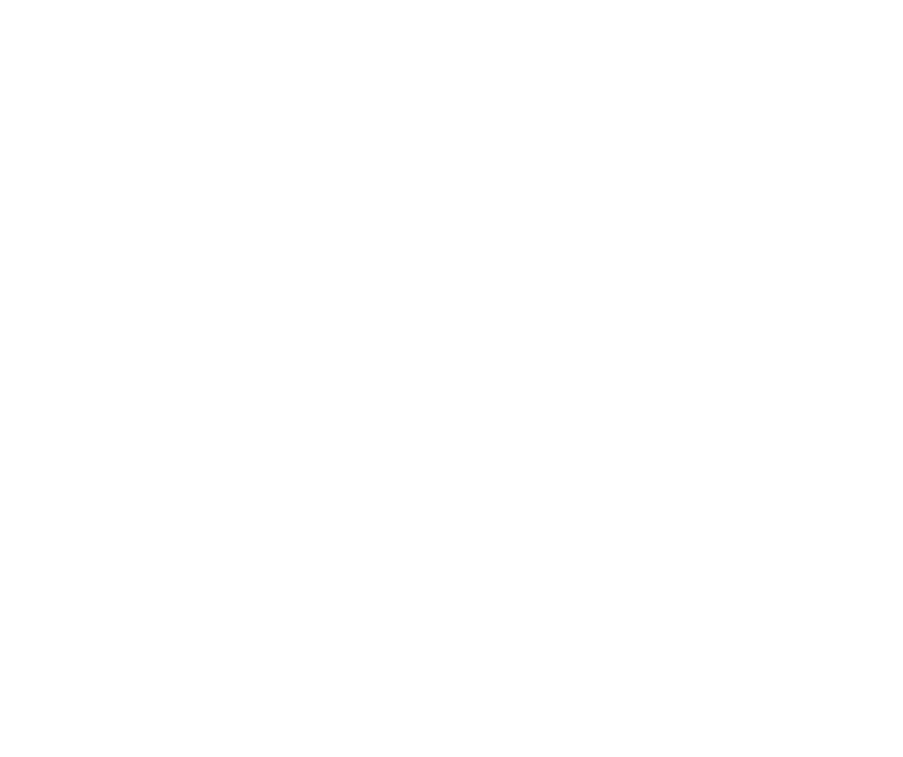
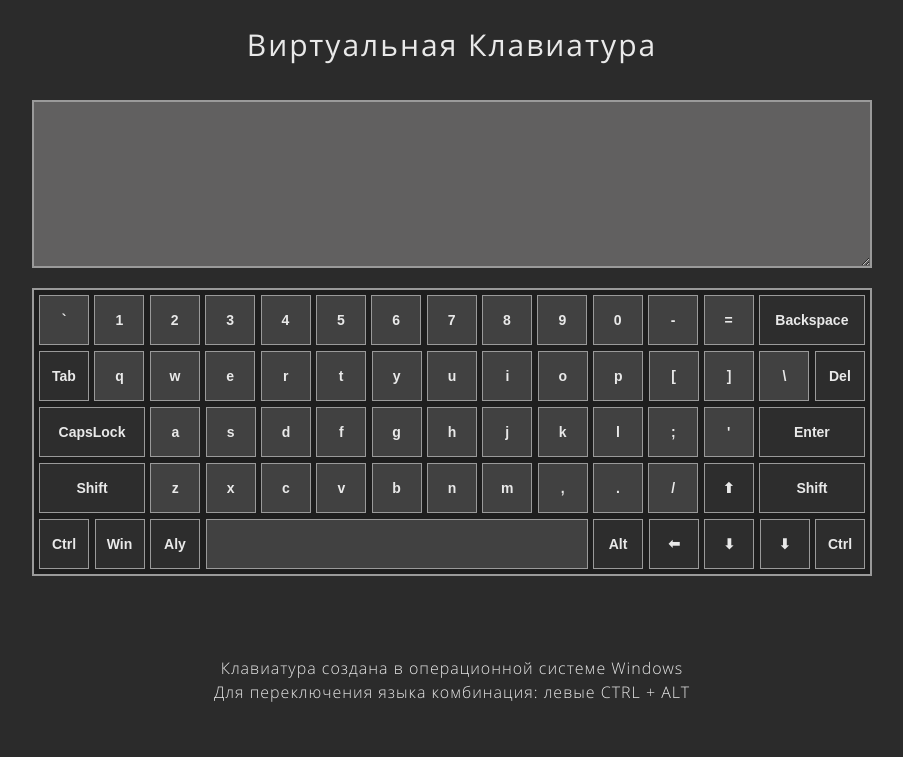
Before and after one commit to Web-dev2022/virtual-keyboard, a plain HTML site: page index.html in a window 1280 px wide. Shown: the whole page, without its empty margins (188-1091 px from the left). Drawn offline with Linux system fonts and the light colour scheme; a web font is replaced by a local one.

Commit message:
feat: added base content renfering and styles

```diff
--- a/css/style.css
+++ b/css/style.css
@@ -21,3 +21,123 @@
   src: url("../fonts/OpenSansBold.woff2") format("woff2");
   font-display: swap;
 }
+
+html {
+  font-family: "Open-Sans", sans-serif;
+  font-size: 16px;
+  font-weight: 600;
+  font-style: normal;
+  color: rgb(233, 233, 233);
+  line-height: 1;
+}
+
+body {
+  background: rgb(43, 43, 43);
+}
+
+.container {
+  max-width: 880px;
+  padding: 0 20px;
+  margin: 0 auto;
+}
+
+/* HEADER */
+
+.header {
+  padding-top: 30px;
+  margin-bottom: 40px;
+  text-align: center;
+  font-size: 30px;
+  font-weight: 400;
+  letter-spacing: 2px;
+}
+
+/* KEYBOARD-OUTPUT */
+
+.keyboard-output {
+  display: block;
+  width: 100%;
+  margin-bottom: 20px;
+  background-color: rgb(97, 96, 96);
+  border: 2px solid rgb(154, 154, 154);
+  color: #fff;
+  font-size: 16px;
+  padding: 10px;
+  letter-spacing: 1px;
+  overflow-y: auto;
+  outline: none;
+}
+
+/* KEYBOARD-BODY */
+
+.keyboard-body {
+  background-color: rgb(30, 30, 30);
+  border: 2px solid rgb(154, 154, 154);
+  padding: 5px;
+  margin-bottom: 30px;
+}
+
+.keyboard-row {
+  display: flex;
+  justify-content: space-between;
+}
+
+.keyboard-row:not(:last-child) {
+  margin-bottom: 6px;
+}
+
+.keyboard-key {
+  cursor: pointer;
+  display: flex;
+  align-items: center;
+  justify-content: center;
+  font-size: 14px;
+  width: 50px;
+  height: 50px;
+  background-color: rgb(65, 65, 65);
+  border: 1px solid rgb(154, 154, 154);
+  color: rgb(233, 233, 233);
+  transition: 0.15s background-color linear;
+}
+
+.keyboard-key:hover, .keyboard-key.active {
+  background-color: rgb(20, 20, 20);
+}
+
+.keyboard-key--functional {
+  background-color: rgb(45, 45, 45);
+}
+
+.keyboard-key--backspace {
+  width: 106px;
+}
+
+.keyboard-key--enter {
+  width: 106px;
+}
+
+.keyboard-key--backspace, .keyboard-key--capslock, .keyboard-key--shift {
+  width: 106px;
+}
+
+.keyboard-key--arrow-left {
+  transform: rotate(90deg);
+}
+
+.keyboard-key--arrow-right {
+  transform: rotate(-90deg);
+}
+
+.keyboard-key--space {
+  width: 382px;
+}
+
+/* FOOTER */
+
+.footer {
+  padding: 50px 0;
+  text-align: center;
+  font-weight: 300;
+  line-height: 1.5;
+  letter-spacing: 1px;
+}
--- a/index.html
+++ b/index.html
@@ -7,8 +7,8 @@
   <title>Virtual Keyboard</title>
   <link rel="stylesheet" href="css/reset.css">
   <link rel="stylesheet" href="css/style.css">
+  <script src="js/app.js" defer></script>
 </head>
 <body>
-  <script src="js/app.js"></script>
 </body>
 </html>
--- a/js/app.js
+++ b/js/app.js
@@ -0,0 +1,147 @@
+class Keyboard {
+  keysInfo = [
+              [
+                ['keyboard-key keyboard-key--backquote', '~', 'Ë', 'key-backquote', '`', 'ё'],
+                ['keyboard-key', '!', '', 'key-1', '1', ''],
+                ['keyboard-key', '@', '', 'key-2', '2', ''],
+                ['keyboard-key', '#', '', 'key-3', '3', ''],
+                ['keyboard-key', '$', '', 'key-4', '4', ''],
+                ['keyboard-key', '%', '', 'key-5', '5', ''],
+                ['keyboard-key', '^', '', 'key-6', '6', ''],
+                ['keyboard-key', '&', '', 'key-7', '7', ''],
+                ['keyboard-key', '*', '', 'key-8', '8', ''],
+                ['keyboard-key', '(', '', 'key-9', '9', ''],
+                ['keyboard-key', ')', '', 'key-0', '0', ''],
+                ['keyboard-key', '_', '', 'key-dash', '-', ''],
+                ['keyboard-key', '+', '', 'key-equals', '=', ''],
+                ['keyboard-key keyboard-key--functional keyboard-key--backspace', '', '', 'key-backspace', 'Backspace', ''],
+              ],
+              [
+                ['keyboard-key keyboard-key--functional', '', '', 'key-tab', 'Tab', ''],
+                ['keyboard-key keyboard-key--letter', 'Q', 'Й', 'key-q', 'q', 'й'],
+                ['keyboard-key keyboard-key--letter', 'W', 'Ц', 'key-w', 'w', 'ц'],
+                ['keyboard-key keyboard-key--letter', 'E', 'У', 'key-e', 'e', 'у'],
+                ['keyboard-key keyboard-key--letter', 'R', 'К', 'key-r', 'r', 'к'],
+                ['keyboard-key keyboard-key--letter', 'T', 'Е', 'key-t', 't', 'е'],
+                ['keyboard-key keyboard-key--letter', 'Y', 'Н', 'key-y', 'y', 'н'],
+                ['keyboard-key keyboard-key--letter', 'U', 'Г', 'key-u', 'u', 'г'],
+                ['keyboard-key keyboard-key--letter', 'I', 'Ш', 'key-i', 'i', 'ш'],
+                ['keyboard-key keyboard-key--letter', 'O', 'Щ', 'key-o', 'o', 'щ'],
+                ['keyboard-key keyboard-key--letter', 'π', 'З', 'key-p', 'p', 'з'],
+                ['keyboard-key', '{', 'Х', 'key-left-square-bracket', '[', 'х'],
+                ['keyboard-key', '}', 'Ъ', 'key-right-square-bracket', ']', 'ъ'],
+                ['keyboard-key', '|', '/', 'key-backslash', '\\', ''],
+                ['keyboard-key keyboard-key--functional', '', '', 'key-del', 'Del', ''],
+              ],
+              [
+                ['keyboard-key keyboard-key--functional keyboard-key--capslock', '', '', 'key-capslock', 'CapsLock', ''],
+                ['keyboard-key keyboard-key--letter', 'A', 'Ф', 'key-a', 'a', 'ф'],
+                ['keyboard-key keyboard-key--letter', 'S', 'Ы', 'key-s', 's', 'ы'],
+                ['keyboard-key keyboard-key--letter', 'D', 'В', 'key-d', 'd', 'в'],
+                ['keyboard-key keyboard-key--letter', 'F', 'А', 'key-f', 'f', 'а'],
+                ['keyboard-key keyboard-key--letter', 'G', 'П', 'key-g', 'g', 'п'],
+                ['keyboard-key keyboard-key--letter', 'H', 'Р', 'key-h', 'h', 'р'],
+                ['keyboard-key keyboard-key--letter', 'J', 'О', 'key-j', 'j', 'о'],
+                ['keyboard-key keyboard-key--letter', 'K', 'Л', 'key-k', 'k', 'л'],
+                ['keyboard-key keyboard-key--letter', 'L', 'Д', 'key-l', 'l', 'д'],
+                ['keyboard-key', ':', 'Ж', 'key-semicolon', ';', 'ж'],
+                ['keyboard-key', '"', 'Э', 'key-single-quote', '\'', 'э'],
+                ['keyboard-key keyboard-key--functional keyboard-key--enter', '', '', 'key-enter', 'Enter', ''],
+              ],
+              [
+                ['keyboard-key keyboard-key--functional keyboard-key--shift', '', '', 'key-shift-left', 'Shift', ''],
+                ['keyboard-key keyboard-key--letter', 'Z', 'Я', 'key-z', 'z', 'я'],
+                ['keyboard-key keyboard-key--letter', 'X', 'Ч', 'key-x', 'x', 'ч'],
+                ['keyboard-key keyboard-key--letter', 'C', 'С', 'key-c', 'c', 'с'],
+                ['keyboard-key keyboard-key--letter', '√', 'М', 'key-v', 'v', 'м'],
+                ['keyboard-key keyboard-key--letter', 'B', 'И', 'key-b', 'b', 'и'],
+                ['keyboard-key keyboard-key--letter', 'N', 'Т', 'key-n', 'n', 'т'],
+                ['keyboard-key keyboard-key--letter', 'M', 'Ь', 'key-m', 'm', 'ь'],
+                ['keyboard-key keyboard-key--letter', '&lt;', 'Б', 'key-comma', ',', 'б'],
+                ['keyboard-key keyboard-key--letter', '&gt;', 'Ю', 'keym-dot', '.', 'ю'],
+                ['keyboard-key keyboard-key--letter', '', '.', 'key-slash', '/', ''],
+                ['keyboard-key keyboard-key--functional keyboard-key--arrow-up', '', '', 'key-arrow-up', '⬆', ''],
+                ['keyboard-key keyboard-key--functional keyboard-key--shift', '', '', 'key-shift-right', 'Shift', ''],
+              ],
+              [
+                ['keyboard-key keyboard-key--functional keyboard-key--ctrl', '', '', 'key-ctrl-left', 'Ctrl', ''],
+                ['keyboard-key keyboard-key--functional keyboard-key--win', '', '', 'key-win', 'Win', ''],
+                ['keyboard-key keyboard-key--functional keyboard-key--alt', '', '', 'key-alt-left', 'Aly', ''],
+                ['keyboard-key keyboard-key--space', '', '', 'key-space', '', ''],
+                ['keyboard-key keyboard-key--functional keyboard-key--alt', '', '', 'key-alt-right', 'Alt', ''],
+                ['keyboard-key keyboard-key--functional keyboard-key--arrow-left', '', '', 'key-arrow-left', '⬇', ''],
+                ['keyboard-key keyboard-key--functional keyboard-key--down', '', '', 'key-down', '⬇', ''],
+                ['keyboard-key keyboard-key--functional keyboard-key--right', '', '', 'key-rught', '⬇', ''],
+                ['keyboard-key keyboard-key--functional keyboard-key--ctrl', '', '', 'key-ctrl-right', 'Ctrl', ''],
+              ]
+            ];
+  outputText = '';
+
+  constructor() {
+    this.keyboardRender();
+  }
+
+  keyboardRender() {
+    const body = document.getElementsByTagName('body');
+    const container = document.createElement('div');
+    const header = document.createElement('header');
+    const headerTitle = document.createElement('h1');
+    const main = document.createElement('main');
+    const keyboard = document.createElement('div');
+    const keyboardOutput = document.createElement('textarea');
+    const keyboardBody = document.createElement('div');
+    const footer = document.createElement('footer');
+    const footerText = document.createElement('footer-text');
+
+    container.className = 'container';
+    header.className = 'header';
+    headerTitle.className = 'header-title';
+    headerTitle.innerText = 'Виртуальная Клавиатура'
+    keyboard.className = 'keyboard';
+    keyboardOutput.className = 'keyboard-output';
+    keyboardOutput.id = 'keyboard-output';
+    keyboardOutput.setAttribute('rows', '8');
+    keyboardBody.className = 'keyboard-body';
+    keyboardBody.id = 'keyboard';
+    footer.className = 'footer';
+    footerText.className = 'footer-text';
+    footerText.innerHTML = 'Клавиатура создана в операционной системе Windows<br>Для переключения языка комбинация: левыe CTRL + ALT';
+
+    header.append(headerTitle);
+    keyboard.append(keyboardOutput);
+    keyboard.append(keyboardBody);
+    main.append(keyboard);
+    footer.append(footerText);
+    container.append(header);
+    container.append(main);
+    container.append(footer);
+    body[0].append(container);
+
+    for (let i = 0; i < this.keysInfo.length; i++) {
+      const keyboardRow = document.createElement('div');
+      keyboardRow.className = 'keyboard-row';
+
+      for (let k = 0; k < this.keysInfo[i].length; k++) {
+        const item = this.keysInfo[i][k];
+        const [classValue, shiftValueEn, shiftValueRu, idValue, htmlValueEn, htmlValueRu] = [item[0], item[1], item[2], item[3], item[4], item[5]];
+        const key = document.createElement('div');
+        const shiftValue = (lang === 'en') ? shiftValueEn : shiftValueRu;
+        const htmlValue = (lang === 'en') ? htmlValueEn : htmlValueRu;
+
+        key.className = classValue;
+        key.id = idValue;
+        if (shiftValue !== '') {
+          key.setAttribute('data-shift', shiftValue);
+        }
+        key.innerHTML = htmlValue;
+
+        keyboardRow.append(key);
+      }
+      keyboardBody.append(keyboardRow);
+    }
+  }
+}
+
+let lang = 'en';
+
+const keyboard = new Keyboard();
```
